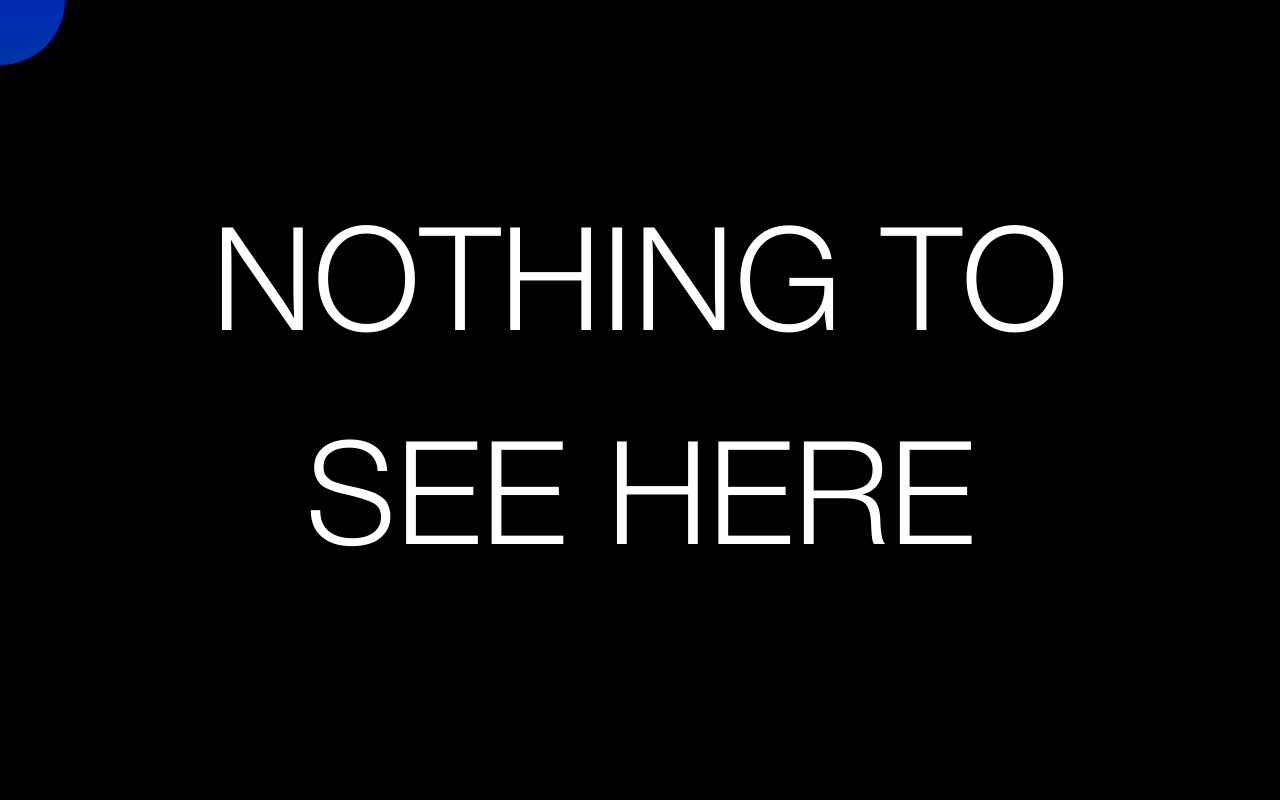
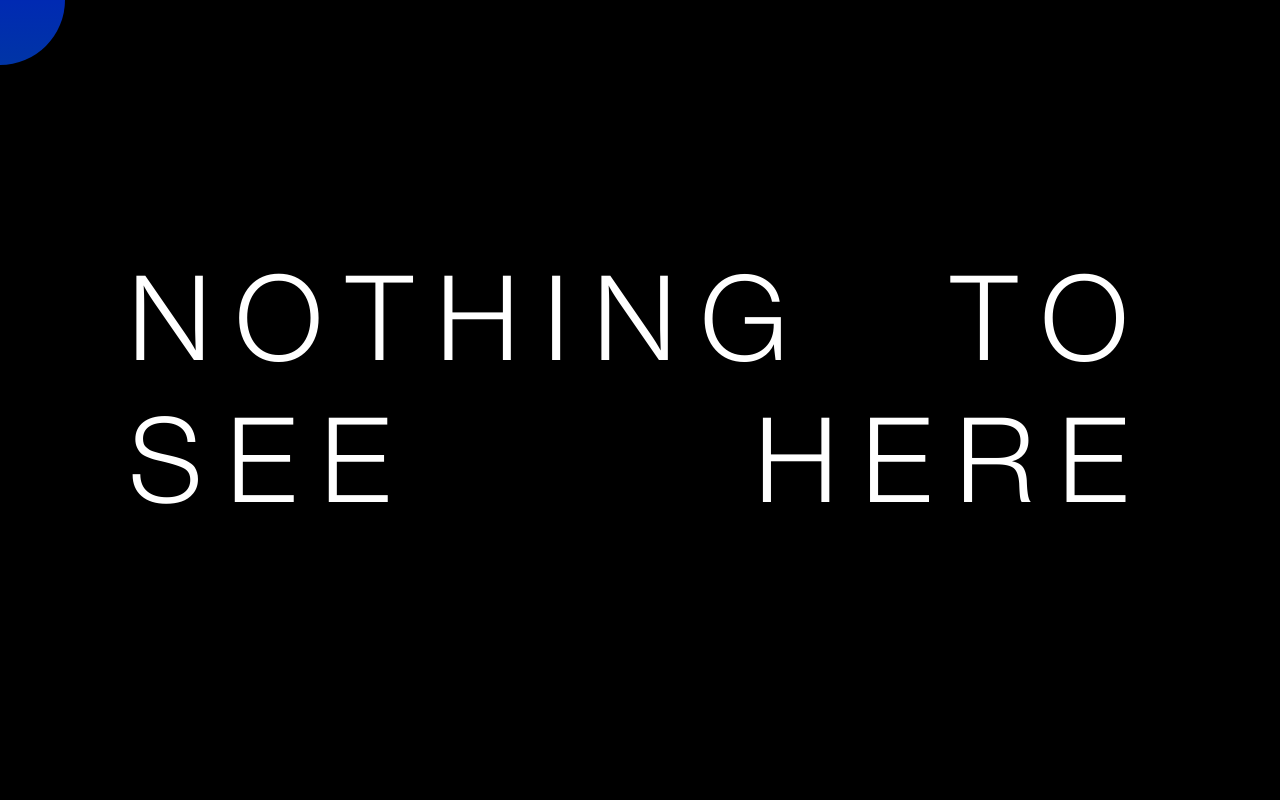
Before and after one commit to IBjelica/ibjelica.github.io, a React (Vite) app: page / in a window 1280 px wide. Shown: the top 800 px of the page. Built offline with nearby package versions, Linux system fonts and the light colour scheme.

Commit message:
Hero title layout

```diff
--- a/src/assets/Hero.scss
+++ b/src/assets/Hero.scss
@@ -17,12 +17,20 @@
         height: 100lvh;
 
         color: $text-clr;
-        font-size: clamp(3rem, 10vw + 1rem, 11.25rem);
+        font-size: clamp(3.5rem, 8vw + 1rem, 11.25rem);
+        letter-spacing: .2em;
         line-height: 214px;
         text-align: center;
         text-transform: uppercase;
 
         background: $primary-clr;
+
+        .row {
+            display: flex;
+            flex-wrap: wrap;
+            width: 80%;
+            justify-content: space-between;
+        }
 
         &.body {
             font-family: 'Helvetica Neue';
--- a/src/components/sections/Hero.jsx
+++ b/src/components/sections/Hero.jsx
@@ -30,21 +30,25 @@ const Hero = ({children}) => {
                 transition={{type: "tween", ease: "backOut"}}
             >
                 <div className="row first" onMouseEnter={() => setIsHovered(true)} onMouseLeave={() => setIsHovered(false)}>
-                    Nothing to
+                    <span>Nothing</span>
+                    <span>to</span>
                 </div>
 
                 <div className="row second" onMouseEnter={() => setIsHovered(true)} onMouseLeave={() => setIsHovered(false)}>
-                    see here
+                    <span>see</span>
+                    <span>here</span>
                 </div>
             </motion.div>
 
             <div className="hero-section body">
                 <div className="row first" onMouseEnter={() => setIsHovered(true)} onMouseLeave={() => setIsHovered(false)}>
-                    Nothing to
+                    <span>Nothing</span>
+                    <span>to</span>
                 </div>
 
                 <div className="row second" onMouseEnter={() => setIsHovered(true)} onMouseLeave={() => setIsHovered(false)}>
-                    see here
+                    <span>see</span>
+                    <span>here</span>
                 </div>
             </div>
 
```
